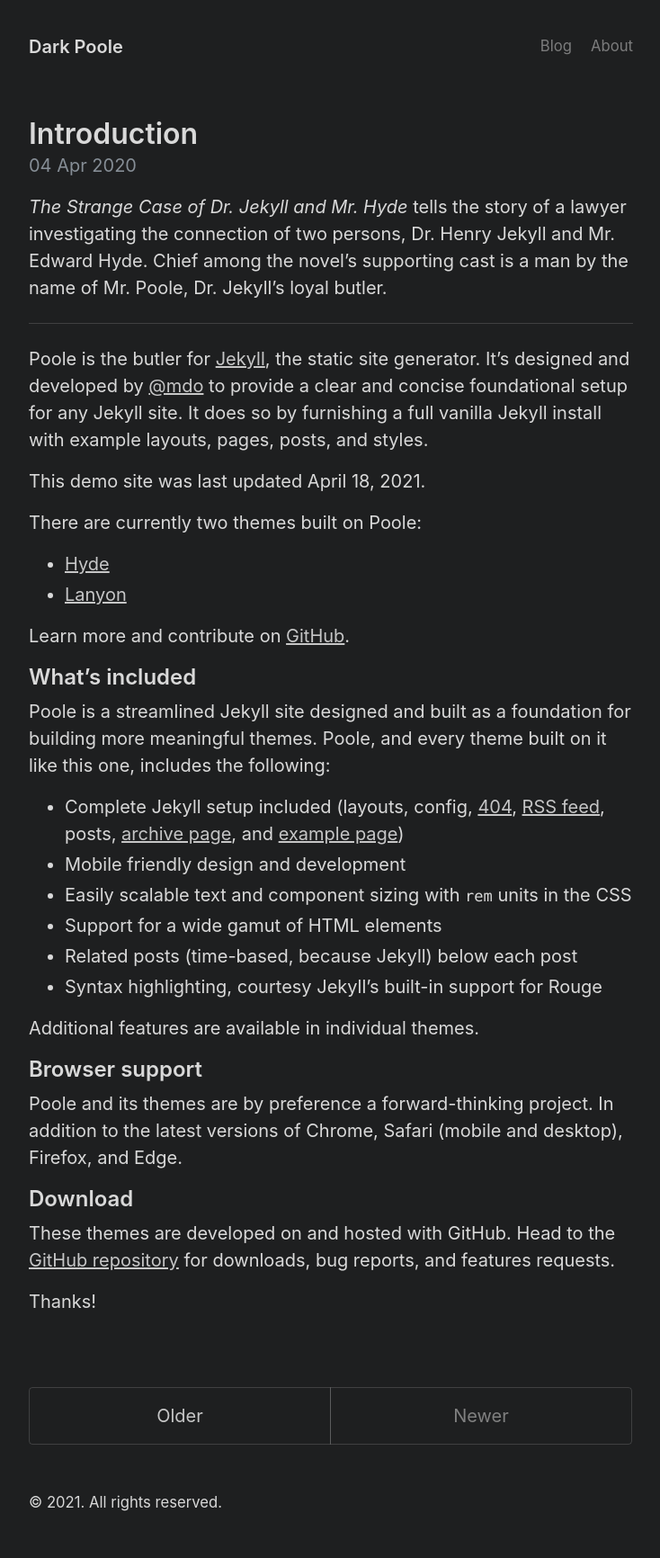
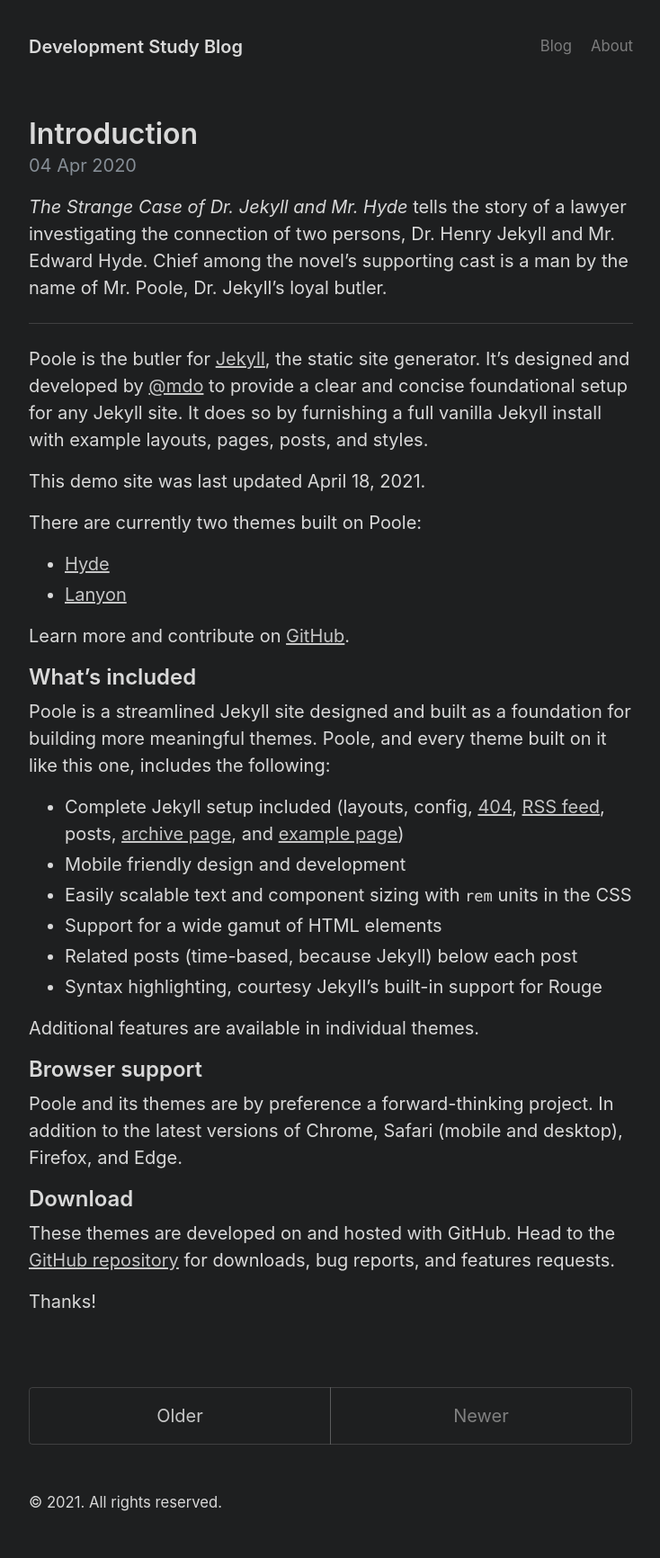
Before and after one commit to libertyfromthinking/greycells.github.io, a Jekyll site: the page built from index.html, in a window 1280 px wide. Shown: the whole page at 90% size, without its empty margins (272-1006 px from the left). Built offline with Jekyll 4.4.1, drawn with Linux system fonts in a browser that asks for light colours; the list of posts is cut into pages by our own code.

Commit message:
Docs : config 수정

```diff
--- a/_config.yml
+++ b/_config.yml
@@ -1,6 +1,6 @@
 # Setup
-title: Dark Poole
-url: https://getpoole.com
+title: Development Study Blog
+url: https://github.com/libertyfromthinking/greycells.github.io
 paginate: 1
 baseurl: ""
 permalink: pretty
@@ -32,9 +32,9 @@ sass:
 
 # Specify the author for blog posts
 author:
-  name: Mark Otto
-  url: https://twitter.com/mdo
-  email: markdotto@gmail.com
+  name: grey cells
+  url: https://github.com/libertyfromthinking/greycells.github.io
+  email: libertyfromthinking@gmail.com
 
 # Custom vars
 version: 3.0.0
```
